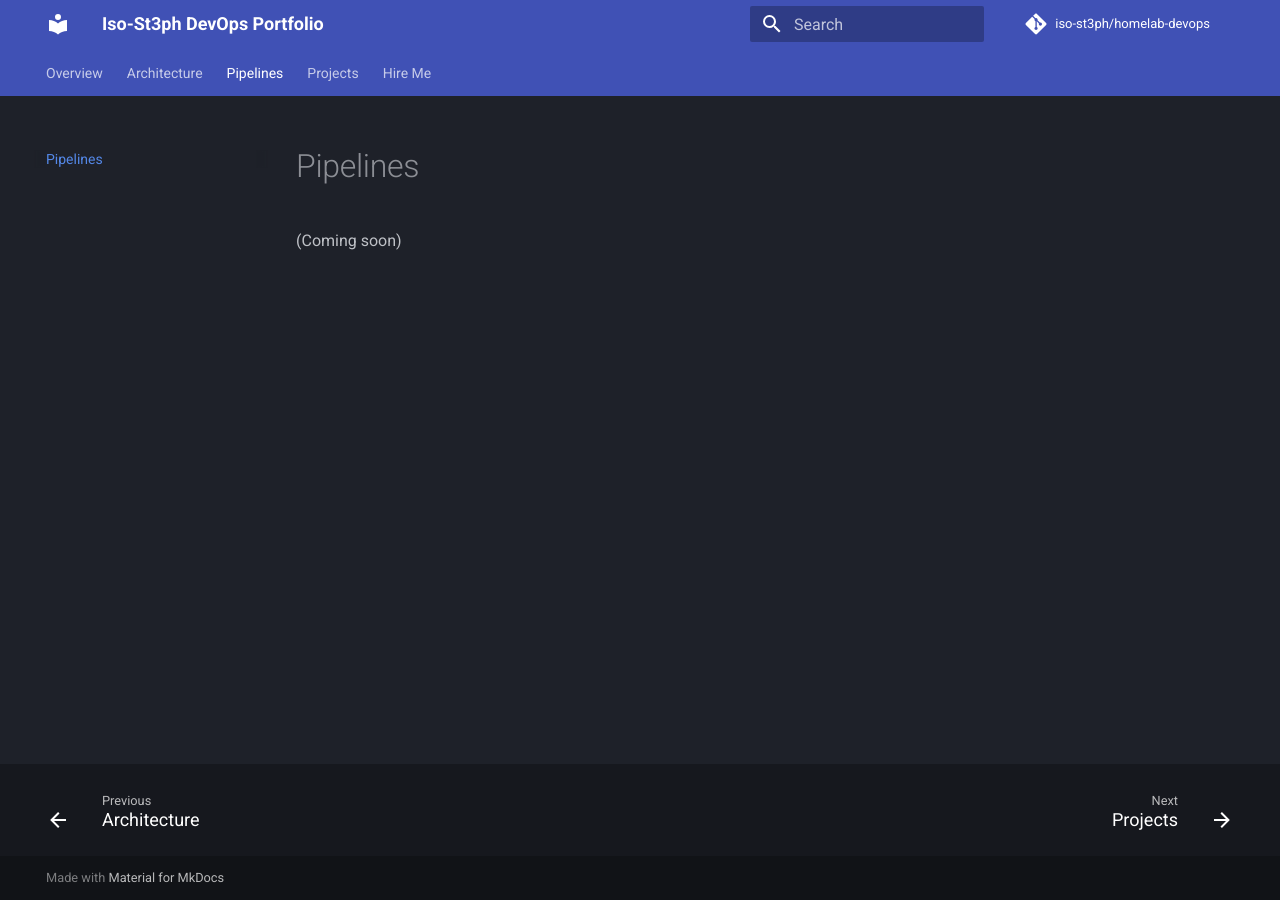
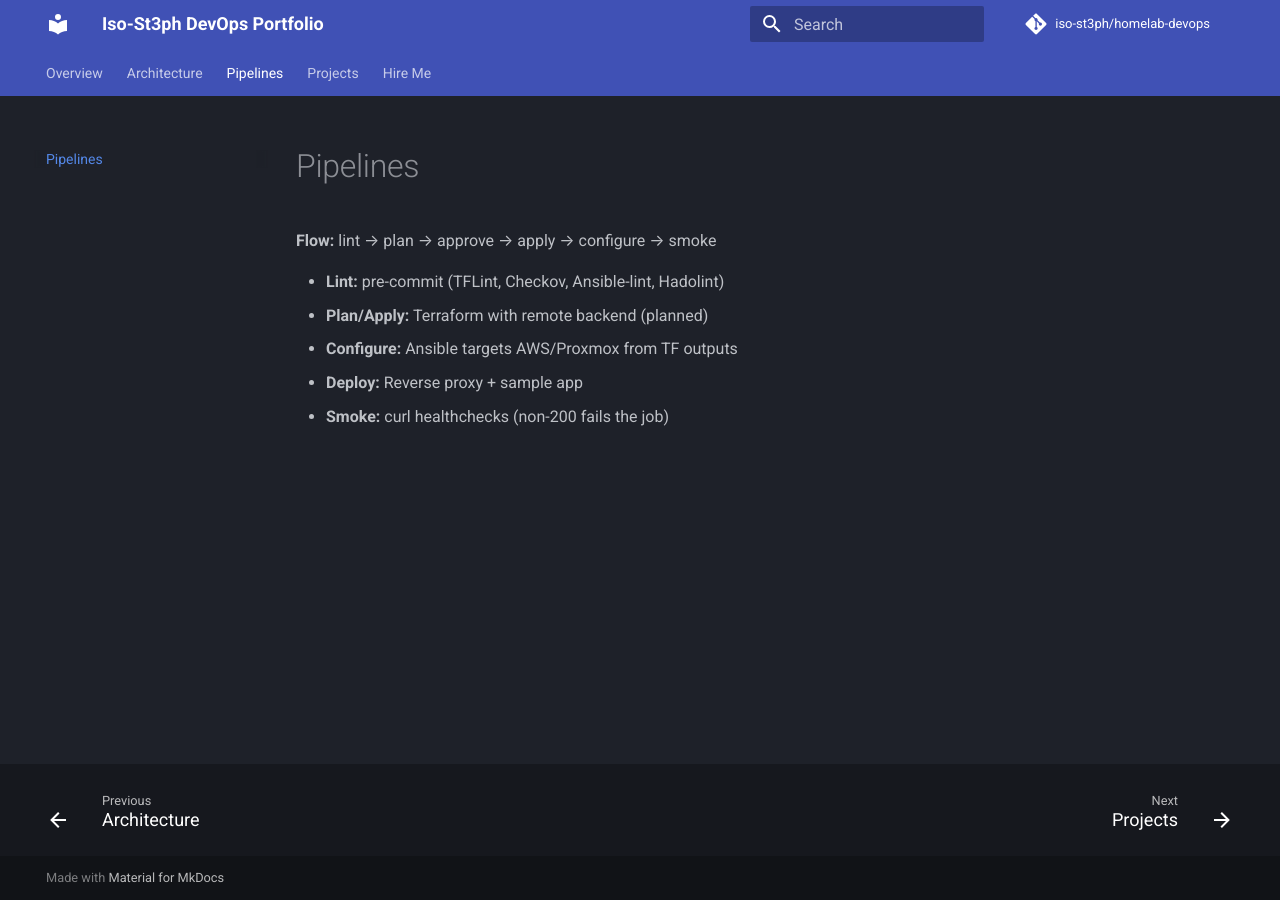
Before and after one commit to iso-st3ph/homelab-devops, an MkDocs documentation site: the page built from docs/pipelines.md, in a window 1280 px wide. Built offline with MkDocs 1.6.1 and Material for MkDocs 9.7.7, drawn with Linux system fonts in a browser that asks for light colours; comment, search, counter and statistics services are not loaded.

Commit message:
docs: add pipelines overview

```diff
--- a/docs/pipelines.md
+++ b/docs/pipelines.md
@@ -1,2 +1,9 @@
 # Pipelines
-(Coming soon)
+
+**Flow:** lint → plan → approve → apply → configure → smoke
+
+- **Lint:** pre-commit (TFLint, Checkov, Ansible-lint, Hadolint)
+- **Plan/Apply:** Terraform with remote backend (planned)
+- **Configure:** Ansible targets AWS/Proxmox from TF outputs
+- **Deploy:** Reverse proxy + sample app
+- **Smoke:** curl healthchecks (non-200 fails the job)
```
